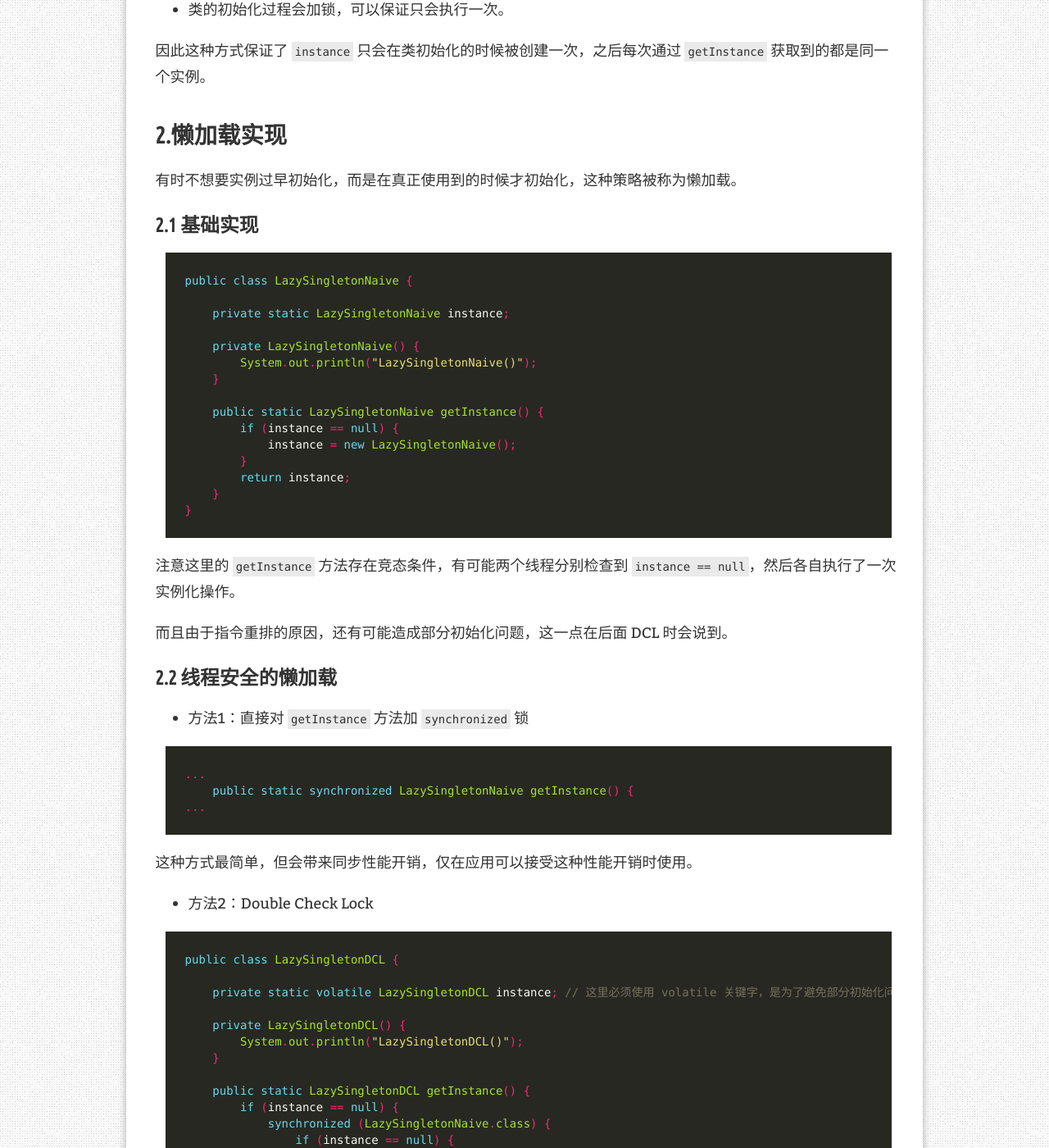
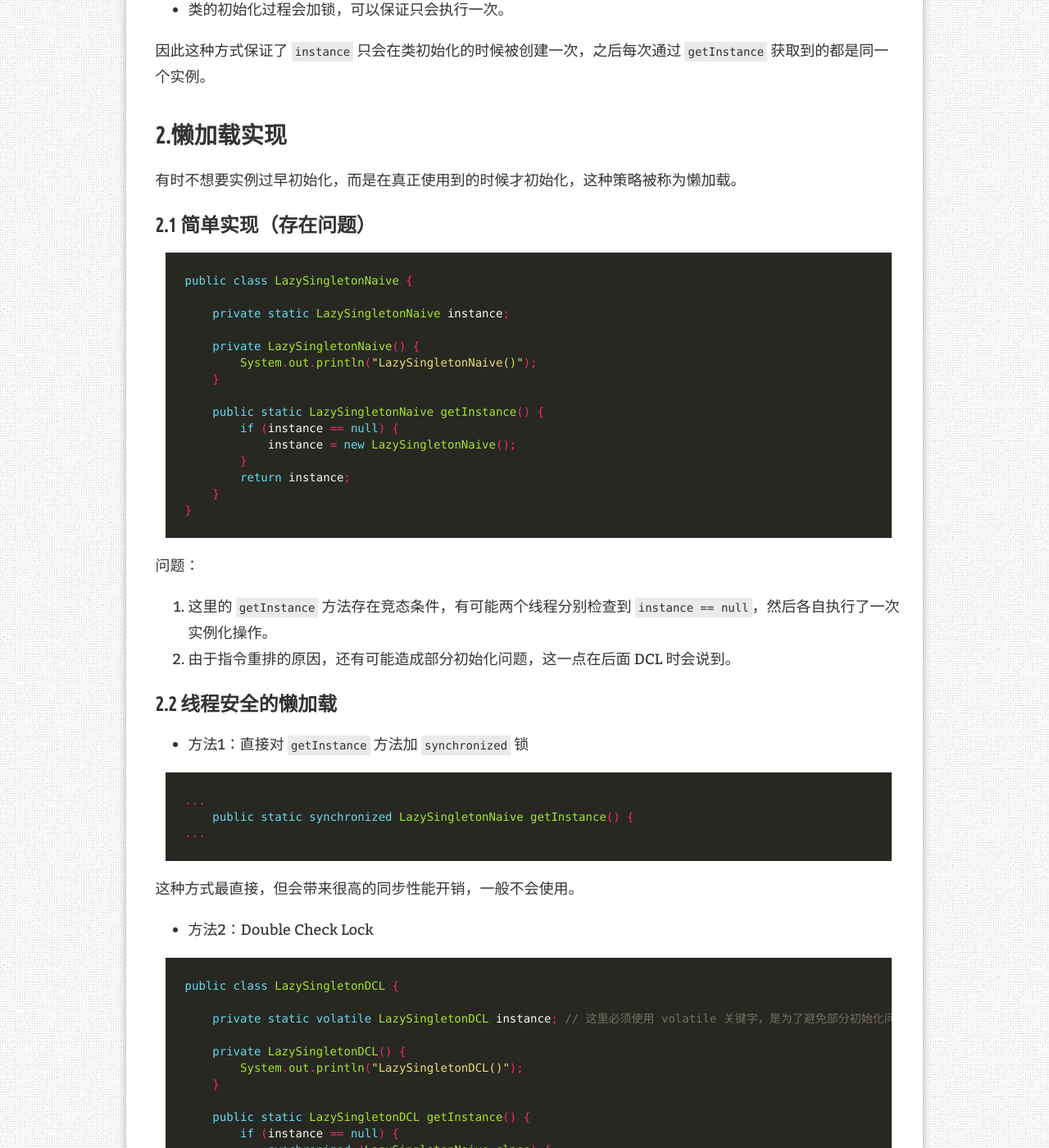
Before and after one commit to MuyiG/muyig.github.io, a Jekyll site: the page built from _posts/2019-07-21-Singleton.md, in a window 1280 px wide and 1400 px high, scrolled down 1529 px. Shown: the whole window at 82% size. Built offline with Jekyll 4.4.1, drawn with Linux system fonts in a browser that asks for light colours; nearby versions of some CDN libraries; comment, search, counter and statistics services are not loaded; some of the changed text lies outside the part shown.

Commit message:
Singleton

````diff
--- a/_posts/2019-07-21-Singleton.md
+++ b/_posts/2019-07-21-Singleton.md
@@ -45,7 +45,7 @@ public class Singleton {
 ## 2.懒加载实现
 有时不想要实例过早初始化，而是在真正使用到的时候才初始化，这种策略被称为懒加载。
 
-### 2.1 基础实现
+### 2.1 简单实现（存在问题）
 
 ```java
 public class LazySingletonNaive {
@@ -65,9 +65,10 @@ public class LazySingletonNaive {
 }
 ```
 
-注意这里的 `getInstance` 方法存在竞态条件，有可能两个线程分别检查到 `instance == null`，然后各自执行了一次实例化操作。
+问题：
 
-而且由于指令重排的原因，还有可能造成部分初始化问题，这一点在后面 DCL 时会说到。
+1. 这里的 `getInstance` 方法存在竞态条件，有可能两个线程分别检查到 `instance == null`，然后各自执行了一次实例化操作。
+2. 由于指令重排的原因，还有可能造成部分初始化问题，这一点在后面 DCL 时会说到。
 
 ### 2.2 线程安全的懒加载
 
@@ -79,7 +80,7 @@ public class LazySingletonNaive {
 ...
 ```
 
-这种方式最简单，但会带来同步性能开销，仅在应用可以接受这种性能开销时使用。
+这种方式最直接，但会带来很高的同步性能开销，一般不会使用。
 
 * 方法2：Double Check Lock
 
@@ -140,7 +141,7 @@ public class LazySingletonHolder {
 >
 > 答：如果按照上面贴出来的代码，`Singleton` 类的初始化时机只有一个，那就是 `getInstance` 方法调用时，那它其实就是懒加载。但是实际中，这个类里可能不止 `getInstance` 一个公开方法，如果还暴露了其他的公开方法或者变量，在访问那些方法或变量时，也会触发类的初始化，就会造成还没调用 `getInstance` 就初始化了实例的情况，所以说它没有实现懒加载。
 > 而 `LazySingletonHolder` 类里的 `Holder` 由于被限制为了私有，且静态变量的唯一访问时机就是 `getInstance` 方法，因此可以实现懒加载。
-> 所以这两个类的核心区别在于 `instance` 的初始化时机，`Singleton` 没有做严格管控，有可能会被提前初始化，`LazySingletonHolder` 做了严格管控，从而实现了懒加载。
+> 所以这两个类的核心区别在于 `instance` 的初始化时机，`Singleton` 没有做严格管控，有可能会由于别的不相关的操作而提前初始化，`LazySingletonHolder` 做了严格管控，从而实现了懒加载。
 
 # 三、几种方式的对比与总结
 结论：
````
